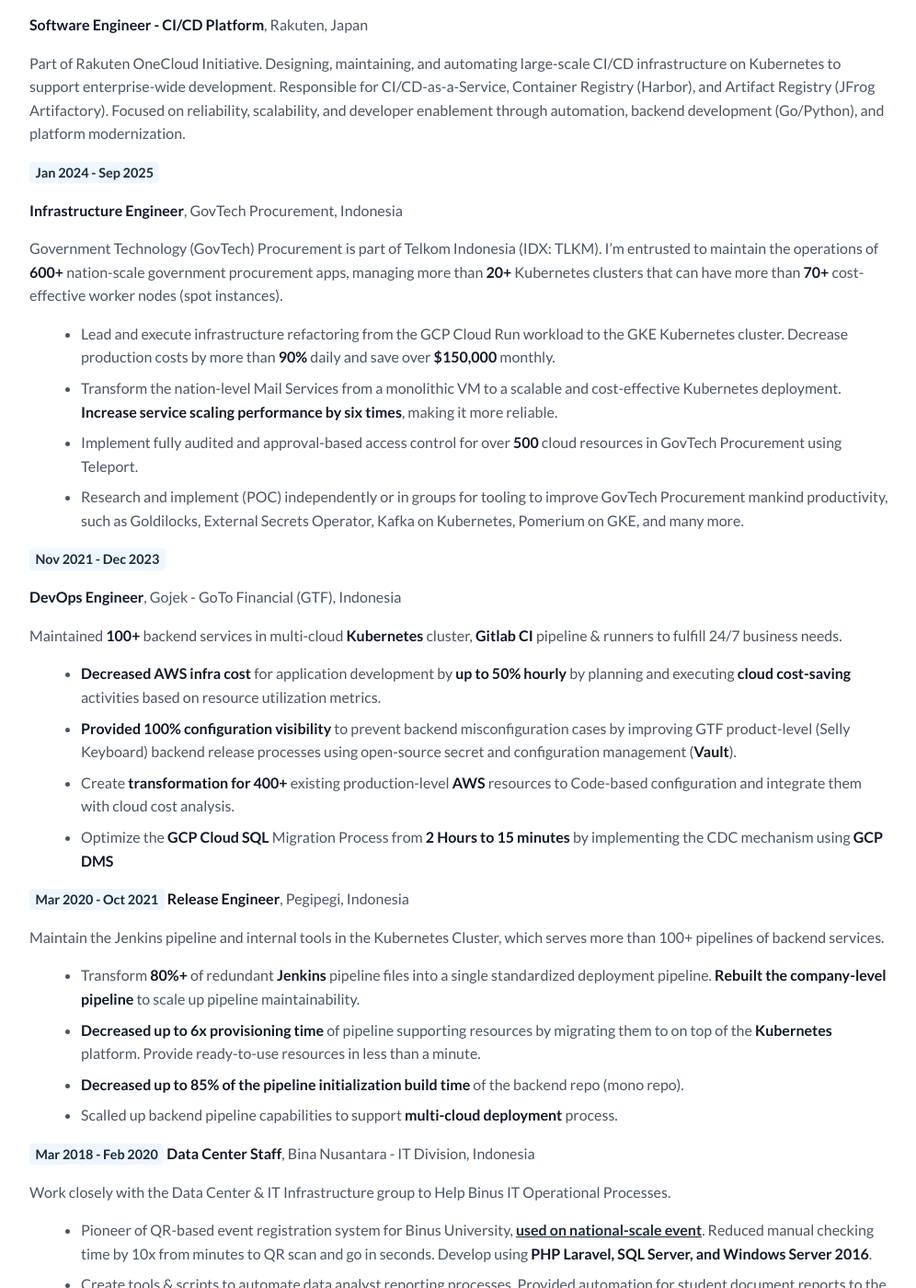
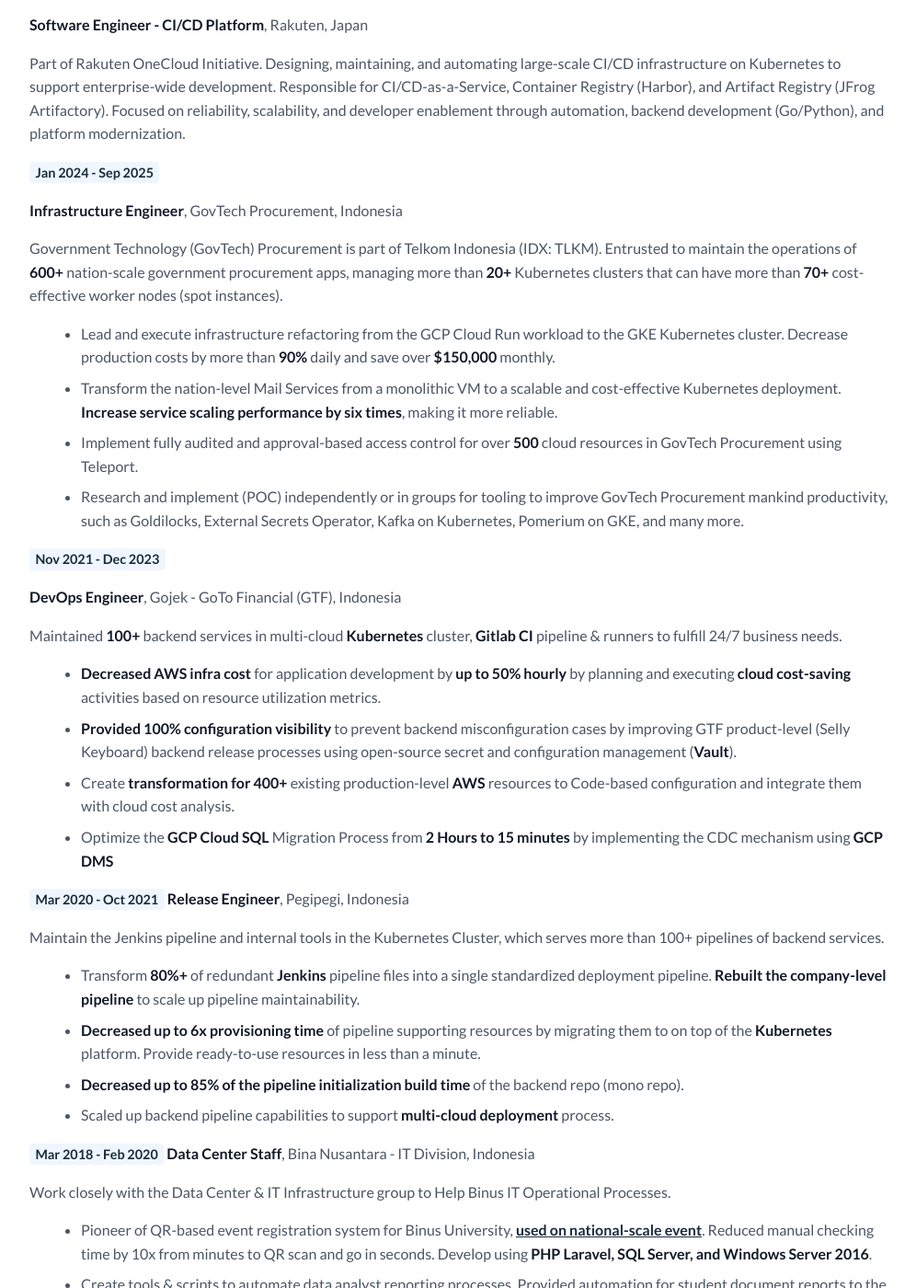
Before and after one commit to doctor500/cv, a Jekyll site: the page built from index.md, in a window 1280 px wide and 1400 px high, scrolled down 1014 px. Shown: the whole window at 92% size, without its empty margins (140-1136 px from the left). Built offline with Jekyll 4.4.1, drawn with Linux system fonts in a browser that asks for light colours; some of the changed text lies outside the part shown.

Commit message:
fix: medium-priority CV content improvements
- Pluralize 'Technical Skill' → 'Technical Skills' for ATS compatibility
- Fix first-person 'I'm entrusted' → 'Entrusted' for consistent third-person tone
- Fix typo 'Scalled' → 'Scaled' in Pegipegi role

```diff
--- a/index.md
+++ b/index.md
@@ -42,7 +42,7 @@ Part of Rakuten OneCloud Initiative. Designing, maintaining, and automating larg
 
 __Infrastructure Engineer__, GovTech Procurement, Indonesia
 
-Government Technology (GovTech) Procurement is part of Telkom Indonesia (IDX: TLKM). I'm entrusted to maintain the operations of **600+** nation-scale government procurement apps, managing more than **20+** Kubernetes clusters that can have more than **70+** cost-effective worker nodes (spot instances).
+Government Technology (GovTech) Procurement is part of Telkom Indonesia (IDX: TLKM). Entrusted to maintain the operations of **600+** nation-scale government procurement apps, managing more than **20+** Kubernetes clusters that can have more than **70+** cost-effective worker nodes (spot instances).
 - Lead and execute infrastructure refactoring from the GCP Cloud Run workload to the GKE Kubernetes cluster. Decrease production costs by more than **90%** daily and save over **$150,000** monthly.
 - Transform the nation-level Mail Services from a monolithic VM to a scalable and cost-effective Kubernetes deployment. **Increase service scaling performance by six times**, making it more reliable.
 - Implement fully audited and approval-based access control for over **500** cloud resources in GovTech Procurement using Teleport.
@@ -72,7 +72,7 @@ Maintain the Jenkins pipeline and internal tools in the Kubernetes Cluster, whic
 - Transform **80%+** of redundant **Jenkins** pipeline files into a single standardized deployment pipeline. **Rebuilt the company-level pipeline** to scale up pipeline maintainability.
 - **Decreased up to 6x provisioning time** of pipeline supporting resources by migrating them to on top of the **Kubernetes** platform. Provide ready-to-use resources in less than a minute.
 - **Decreased up to 85% of the pipeline initialization build time** of the backend repo (mono repo).
-- Scalled up backend pipeline capabilities to support **multi-cloud deployment** process.
+- Scaled up backend pipeline capabilities to support **multi-cloud deployment** process.
 
 
 `Mar 2018 - Feb 2020`
```
Also changed, not shown: other parts of index.md (+1 -1 lines).
